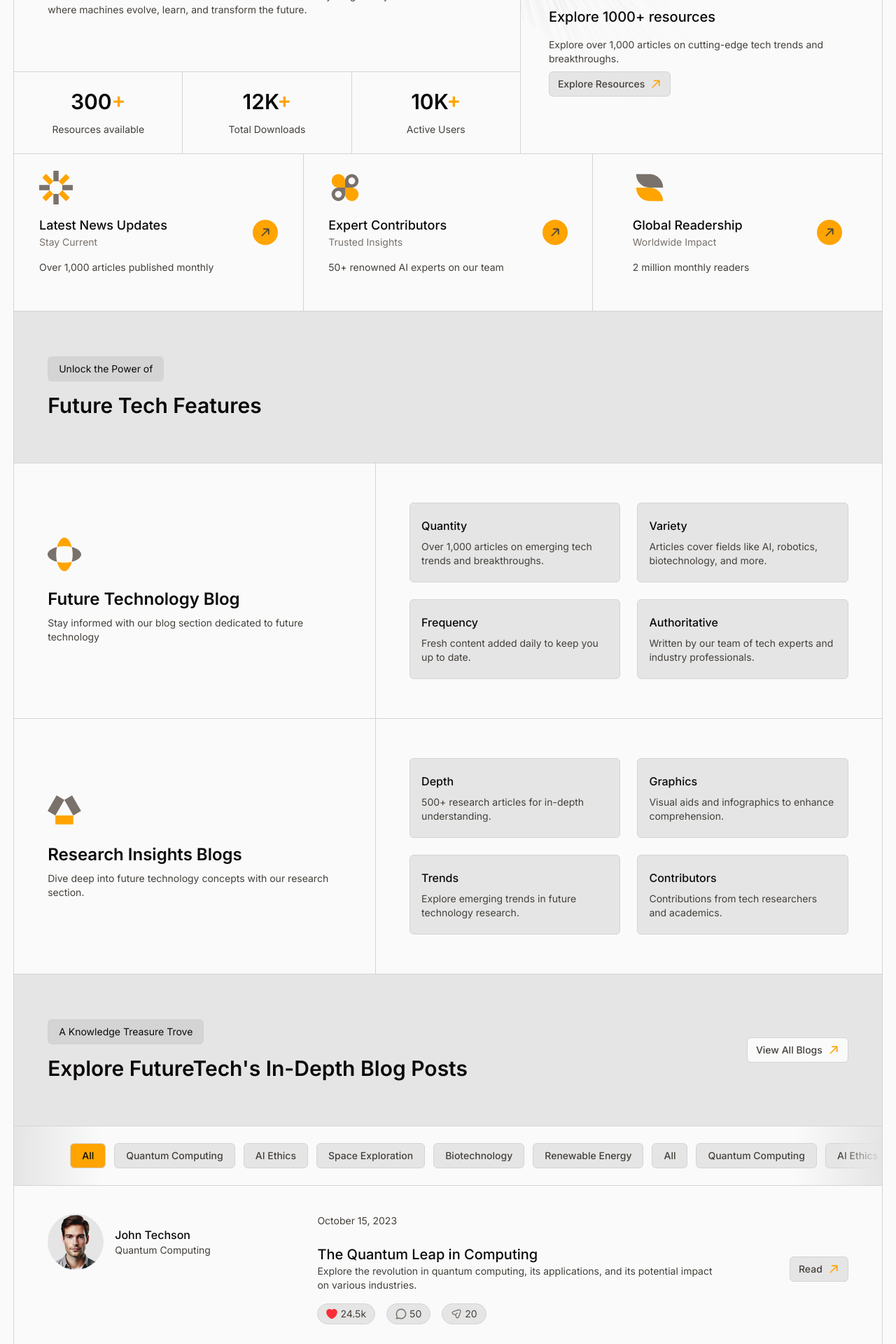
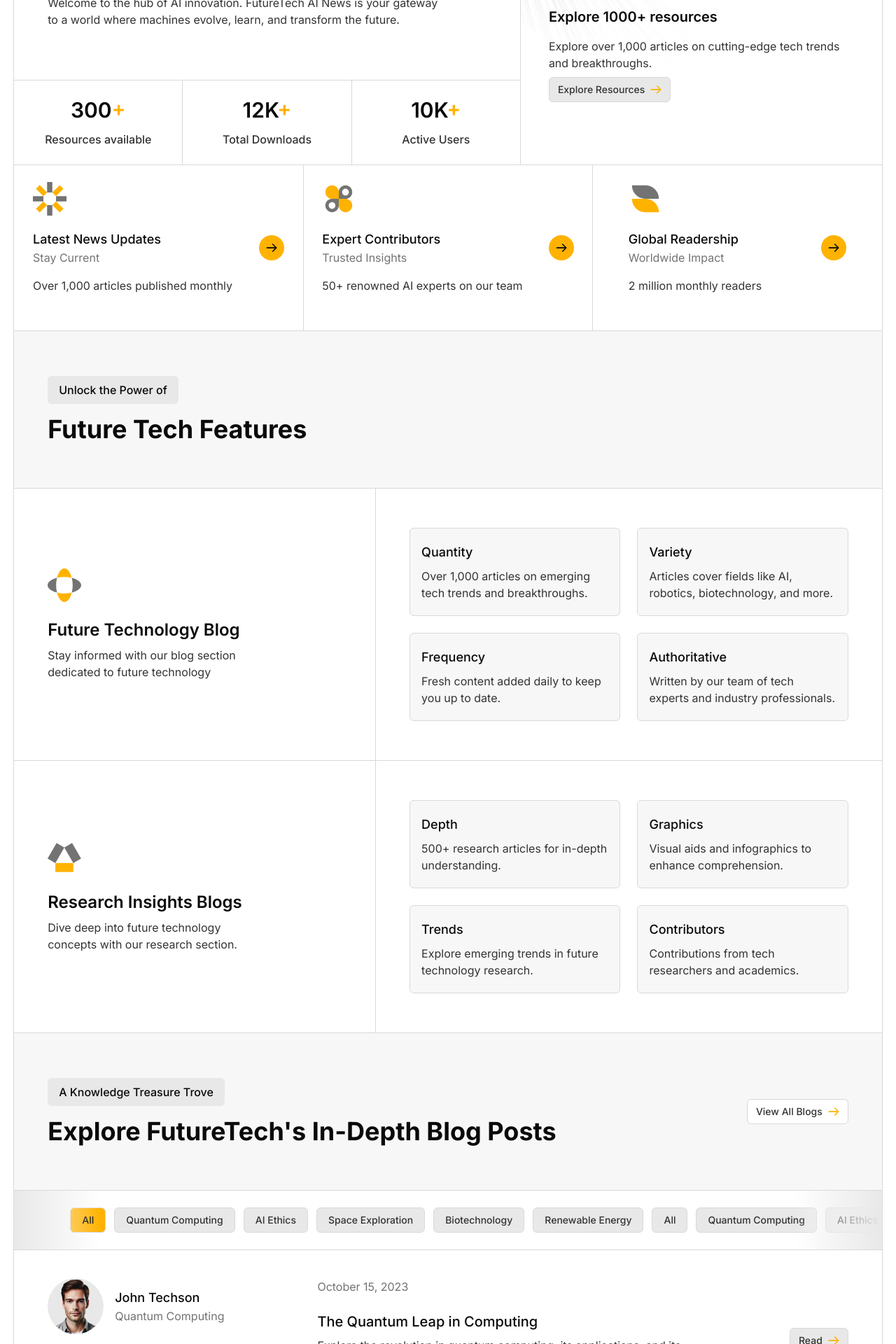
Before and after one commit to S-Ashique/Inqube, a Next.js app: page / in a window 1280 px wide. Shown: the part 320-2240 px from the top of the page at 70% size. Built offline with nearby package versions, Linux system fonts and the light colour scheme.

Commit message:
updated homepage

```diff
--- a/src/app/globals.css
+++ b/src/app/globals.css
@@ -3,46 +3,44 @@
 @custom-variant dark (&:is(.dark *));
 
 :root {
-  --background: oklch(0.985 0 0);
+  --background: hsl(0 0% 100%);
+  --accent: hsl(0 0% 97%);
+  --muted: hsl(0 0% 91%);
+  --red: hsl(0, 92%, 61%);
+  --primary: hsl(42, 100%, 50%);
 
-  --primary: oklch(78.93% 0.182 72.79);
-  --red: oklch(0.637 0.237 25.331);
+  --heading: hsl(0 0% 4%);
+  --secondary: hsl(0, 0%, 20%);
+  --light: hsl(0 0% 45%);
 
-  --muted: oklch(0.87 0 0);
-  --accent: oklch(0.922 0 0);
-
-  --heading: oklch(0.147 0.004 49.25);
-  --text: oklch(0.374 0.01 67.558);
-  --text-muted: oklch(0.553 0.013 58.071);
-
-  --border: oklch(0.871 0.006 286.286);
+  --border: hsl(0 0% 85%);
 }
 .dark {
-  --background: oklch(0.145 0 0);
+  --background: hsl(0 0 0%);
+  --accent: hsl(0 0% 5%);
+  --muted: hsl(0 0% 10%);
+  --red: hsl(0, 90%, 40%);
+  --primary: hsl(42, 100%, 45%);
 
-  --primary: oklch(78.93% 0.182 72.79);
-  --red: oklch(0.577 0.245 27.325);
+  --heading: hsl(0 0% 96%);
+  --secondary: hsl(0, 0%, 70%);
+  --light: hsl(0 0% 50%);
 
-  --muted: oklch(0.269 0 0);
-  --accent: oklch(0.205 0 0);
-
-  --heading: oklch(0.985 0.001 106.423);
-  --text: oklch(0.869 0.005 56.366);
-  --text-muted: oklch(0.553 0.013 58.071);
-
-  --border: oklch(0.371 0 0);
+  --border: hsl(0 0% 15%);
 }
 
 @theme inline {
-  /* --color-*: initial; */
+  --color-*: initial;
   --color-background: var(--background);
-  --color-primary: var(--primary);
-  --color-red: var(--red);
   --color-accent: var(--accent);
   --color-muted: var(--muted);
+  --color-red: var(--red);
+  --color-primary: var(--primary);
+
   --color-heading: var(--heading);
-  --color-text: var(--text);
-  --color-text-muted: var(--text-muted);
+  --color-secondary: var(--secondary);
+  --color-light: var(--light);
+
   --color-border: var(--border);
 }
 
@@ -51,7 +49,7 @@
     @apply border-border focus-visible:outline-none select-none;
   }
   body {
-    @apply bg-background text-text text-sm;
+    @apply bg-background text-secondary text-sm lg:text-base;
   }
   button {
     @apply cursor-pointer;
@@ -69,5 +67,7 @@
   *::-webkit-scrollbar {
     display: none;
   }
-
+  .animated{
+    @apply transition-all duration-300
+  }
 }
--- a/src/components/footer/index.tsx
+++ b/src/components/footer/index.tsx
@@ -88,10 +88,10 @@ const NavLinks = ({
                 <ArrowIcon />
               </Links>
             ) : (
-              <Link key={label} href={href} className="flex items-center gap-2">
+              <Link key={label} href={href} className="flex items-center gap-2 hover:text-heading hover:font-medium animated">
                 {label}
                 {newLink && (
-                  <span className="px-1 py-0.5 bg-accent inline-block rounded-md text-xs">
+                  <span className="px-1 py-0.5 bg-muted text-heading inline-block rounded-md text-xs">
                     New
                   </span>
                 )}
--- a/src/components/home/futures.tsx
+++ b/src/components/home/futures.tsx
@@ -6,10 +6,10 @@ const Futures = () => {
     <>
       <section className="width">
         <div className="border-l border-r border-t padding py-16 bg-accent">
-          <p className="px-4 py-2 bg-muted text-heading w-fit rounded-md">
+          <p className="px-4 py-2 bg-muted text-heading w-fit rounded-md font-medium">
             Unlock the Power of
           </p>
-          <h1 className="text-3xl font-semibold text-heading mt-4">
+          <h1 className="text-4xl font-bold text-heading mt-4">
             Future Tech Features
           </h1>
         </div>
@@ -21,14 +21,14 @@ const Futures = () => {
           >
             <div className="md:col-span-5 padding bg-background flex flex-col justify-center pt-10 md:py-10">
               <div className="">{icon}</div>
-              <h2 className="text-2xl font-semibold text-heading mt-6">{heading}</h2>
-              <p className="mt-2">{text} </p>
+              <h3 className="text-2xl font-semibold text-heading mt-6">{heading}</h3>
+              <p className="mt-2 text-balance">{text} </p>
             </div>
 
-            <div className="md:col-span-7 grid lg:grid-cols-2 gap-6 bg-background py-10 lg:py-14 padding">
+            <div className="md:col-span-7 grid lg:grid-cols-2 gap-4 xl:gap-6 bg-background py-10 lg:py-14 padding">
               {cards.map(({ heading, text }) => (
                 <div key={heading} className=" border px-4 py-5 rounded-md bg-accent">
-                  <h3 className="text-base font-medium text-heading">{heading}</h3>
+                  <p className="text-base md:text-lg font-medium text-heading">{heading}</p>
                   <p className="mt-2">{text}</p>
                 </div>
               ))}
--- a/src/components/home/hero.tsx
+++ b/src/components/home/hero.tsx
@@ -23,13 +23,13 @@ const ColumnOne = ({ className }: { className?: string }) => {
   return (
     <div className={cn(" grid md:grid-rows-4 gap-px", className)}>
       <div className="pt-24 pb-14 bg-background padding md:row-span-3">
-        <p className="text-lg text-text-muted font-medium">
+        <p className="text-lg md:text-xl font-medium text-light">
           Your Path to the Future Starts Today
         </p>
-        <h1 className="text-3xl font-semibold text-heading mt-1">
+        <h1 className="text-4xl font-bold text-heading mt-1">
           Discover New Horizons in Artificial Intelligence
         </h1>
-        <p className="mt-8 max-w-xl">
+        <p className="mt-8 max-w-xl ">
           Welcome to the hub of AI innovation. FutureTech AI News is your
           gateway to a world where machines evolve, learn, and transform the
           future.
@@ -38,11 +38,11 @@ const ColumnOne = ({ className }: { className?: string }) => {
       <div className="grid grid-cols-3 gap-px md:row-span-1">
         {counterList.map(({ number, title }) => (
           <div key={number} className="bg-background px-2 py-6 text-center">
-            <h1 className="text-3xl text-heading font-semibold">
+            <h2 className="text-3xl text-heading font-semibold">
               {number}
               <span className="text-primary">+</span>
-            </h1>
-            <p className="mt-3">{title}</p>
+            </h2>
+            <p className="mt-3 font-medium">{title}</p>
           </div>
         ))}
       </div>
@@ -63,12 +63,12 @@ const ColumnTwo = ({ className }: { className?: string }) => {
         />
       </div>
 
-      <div className="px-10 pt-36 pb-14 relative">
+      <div className="px-10 pt-36 pb-14 relative ">
         <div className="flex items-center -space-x-4 border  p-2 w-fit rounded-full bg-muted">
           {profilePictures.map((imageSrc, index) => (
             <div
               key={index}
-              className="size-16 rounded-full bg-accent border hover:z-10 focus:z-10 overflow-hidden"
+              className="size-16 rounded-full bg-secondary border hover:z-10 focus:z-10 overflow-hidden"
             >
               <Image
                 src={imageSrc}
@@ -80,9 +80,9 @@ const ColumnTwo = ({ className }: { className?: string }) => {
             </div>
           ))}
         </div>
-        <p className="text-heading mt-8 text-xl font-medium">
+        <h4 className="text-heading mt-8 text-xl font-semibold">
           Explore 1000+ resources
-        </p>
+        </h4>
         <p className="mt-4">
           Explore over 1,000 articles on cutting-edge tech trends and
           breakthroughs.
@@ -101,19 +101,23 @@ const ColumnThree = ({ className }: { className?: string }) => {
       {columnThreeList.map(({ icon, text1, text2, title }) => (
         <div
           key={title}
-          className=" bg-background px-4 py-6 flex justify-between md:justify-around items-center gap-4"
+          className=" bg-background px-4 py-6 flex justify-between md:justify-around items-center gap-4 group"
         >
           <div className="h-full grid grid-rows-3 gap-4">
             {icon}
             <div className="">
               <p className="font-medium text-heading text-lg">{title}</p>
-              <p className="text-text-muted">{text1}</p>
+              <p className="text-light ">{text1}</p>
             </div>
-            <p className="">{text2}</p>
+            <p className="text-balance">{text2}</p>
           </div>
 
-          <Links href={"/"} size={"icon"} className="rounded-full">
-            <ArrowIcon />
+          <Links
+            href={"/"}
+            size={"icon"}
+            className="rounded-full group-hover:translate-x-1 group-hover:-translate-y-1"
+          >
+            <ArrowIcon className="group-hover:rotate-0 animated" />
           </Links>
         </div>
       ))}
--- a/src/components/home/knowledge.tsx
+++ b/src/components/home/knowledge.tsx
@@ -24,22 +24,26 @@ const Knowledge = () => {
       <section className="width">
         <div className="border-l border-r border-t padding py-16 md:flex md:gap-x-14 md:justify-between md:items-center bg-accent">
           <div className="">
-            <p className="px-4 py-2 bg-muted text-heading w-fit rounded-md">
+            <p className="px-4 py-2 bg-muted text-heading w-fit rounded-md font-medium">
               A Knowledge Treasure Trove
             </p>
-            <h1 className="text-3xl font-semibold text-heading mt-4">
+            <h1 className="text-4xl font-bold text-heading mt-4">
               Explore FutureTech's In-Depth Blog Posts
             </h1>
           </div>
-          <Links href={"/"} variant={"outline"} className="mt-16 md:mt-0 bg-background">
+          <Links
+            href={"/"}
+            variant={"outline"}
+            className="mt-10 md:mt-0 bg-background hover:bg-muted group hover:translate-x-1 hover:-translate-y-1"
+          >
             View All Blogs
-            <ArrowIcon />
+            <ArrowIcon className="group-hover:rotate-0 animated" />
           </Links>
         </div>
         <div className=" border-l border-r border-t relative">
-          <div className="absolute inset-0 [background-image:linear-gradient(to_right,var(--accent),transparent_10%,transparent_90%,var(--accent))]"></div>
+          <div className="absolute inset-0 [background-image:linear-gradient(to_right,var(--muted),transparent_10%,transparent_90%,var(--muted))]"></div>
           <div
-            className="flex  gap-x-3 padding overflow-x-scroll py-6 [mask-image:linear-gradient(to_right,transparent,black_5%,black_95%,transparent)] "
+            className="flex cursor-grab  gap-x-3 padding overflow-x-scroll py-6 [mask-image:linear-gradient(to_right,transparent,black_10%,black_90%,transparent)] "
             onMouseDown={(e) => {
               setIsTabDraggable(true);
               setStartX(e.pageX);
@@ -91,7 +95,7 @@ const Knowledge = () => {
               >
                 <div className="order-1 lg:order-1 col-span-8 lg:col-span-4 ">
                   <div className="flex items-center gap-4 ">
-                    <div className="size-20 overflow-hidden rounded-full bg-accent ">
+                    <div className="size-16 md:size-20 shrink-0 overflow-hidden rounded-full bg-muted ">
                       <Image
                         src={src}
                         alt="profile picture"
@@ -101,40 +105,47 @@ const Knowledge = () => {
                       />
                     </div>
                     <div className="">
-                      <p className="text-heading text-base font-medium">
+                      <p className="text-heading text-base md:text-lg font-medium">
                         {name}
                       </p>
-                      <p>{subject} </p>
+                      <p className="text-xs md:text-base text-light">
+                        {subject}{" "}
+                      </p>
                     </div>
                   </div>
                 </div>
 
                 <div className="order-3  lg:order-2 col-span-full lg:col-span-6 ">
-                  <p>{date} </p>
-                  <h3 className="mt-6 text-heading font-medium text-xl">
+                  <p className="text-light">{date} </p>
+                  <h4 className="mt-6 text-heading font-medium text-xl">
                     {heading}{" "}
-                  </h3>
-                  <p>{text} </p>
+                  </h4>
+                  <p className="mt-2">{text} </p>
                   <div className="flex gap-4 mt-4">
                     <div className="flex items-center gap-1 px-3 py-1 border rounded-full bg-accent">
                       <LikeIcon
                         className={index === 0 ? "fill-red stroke-red" : " "}
                       />
-                      <span> {like}</span>
+                      <span className="text-sm"> {like}</span>
                     </div>
                     <div className="flex items-center gap-1 px-3 py-1 border rounded-full bg-accent">
-                      <CommentIcon /> <span> {comment} </span>
+                      <CommentIcon />{" "}
+                      <span className="text-sm"> {comment} </span>
                     </div>
                     <div className="flex items-center gap-1 px-3 py-1 border rounded-full bg-accent">
-                      <ShareIcon /> <span> {share}</span>
+                      <ShareIcon /> <span className="text-sm"> {share}</span>
                     </div>
                   </div>
                 </div>
 
                 <div className="order-2 lg:order-3 col-span-4 lg:col-span-2 flex items-center justify-end">
-                  <Links href={link} variant={"outline"}>
+                  <Links
+                    href={link}
+                    variant={"outline"}
+                    className="hover:translate-x-1 hover:-translate-y-1 group"
+                  >
                     Read
-                    <ArrowIcon />
+                    <ArrowIcon className="group-hover:rotate-0 animated" />
                   </Links>
                 </div>
               </div>
--- a/src/components/svg/index.tsx
+++ b/src/components/svg/index.tsx
@@ -47,7 +47,7 @@ export const ArrowIcon = ({ className }: { className?: string }) => {
       viewBox="0 0 21 21"
       fill="none"
       xmlns="http://www.w3.org/2000/svg"
-      className={cn("fill-primary stroke-1 stroke-primary", className)}
+      className={cn("fill-primary stroke-1 stroke-primary rotate-45", className)}
     >
       <path
         fillRule="evenodd"
@@ -114,25 +114,7 @@ export const EyeIcon = ({ className }: { className?: string }) => {
   );
 };
 
-export const ArrowRightIcon = ({ className }: { className?: string }) => {
-  return (
-    <svg
-      xmlns="http://www.w3.org/2000/svg"
-      width="24"
-      height="24"
-      viewBox="0 0 24 24"
-      fill="none"
-      stroke="currentColor"
-      strokeWidth="2"
-      strokeLinecap="round"
-      strokeLinejoin="round"
-      className={cn("size-4", className)}
-    >
-      <path d="M5 12h14" />
-      <path d="m12 5 7 7-7 7" />
-    </svg>
-  );
-};
+
 
 export const StarIcon = ({ className }: { className?: string }) => {
   return (
@@ -189,7 +171,7 @@ export const ReadershipIcon = ({
       >
         <path
           d="M3 3H15C21.6274 3 27 8.37258 27 15H15C8.37258 15 3 9.62742 3 3Z"
-          className="fill-text-muted"
+          className="fill-light"
         />
         <path
           d="M3 15H15C21.6274 15 27 20.3726 27 27H15C8.37258 27 3 21.6274 3 15Z"
@@ -226,13 +208,13 @@ export const ContributionIcon = ({
           fillRule="evenodd"
           clipRule="evenodd"
           d="M21 3C17.6863 3 15 5.68629 15 9V15H21C24.3137 15 27 12.3137 27 9C27 5.68629 24.3137 3 21 3ZM24 9C24 10.6569 22.6569 12 21 12C19.3431 12 18 10.6569 18 9C18 7.34315 19.3431 6 21 6C22.6569 6 24 7.34315 24 9Z"
-          className="fill-text-muted"
+          className="fill-light"
         />
         <path
           fillRule="evenodd"
           clipRule="evenodd"
           d="M9 27C12.3137 27 15 24.3137 15 21V15H9C5.68629 15 3 17.6863 3 21C3 24.3137 5.68629 27 9 27ZM12 21C12 22.6569 10.6569 24 9 24C7.34315 24 6 22.6569 6 21C6 19.3431 7.34315 18 9 18C10.6569 18 12 19.3431 12 21Z"
-          className="fill-text-muted"
+          className="fill-light"
         />
       </svg>
     </>
@@ -251,19 +233,19 @@ export const NewsIcon = ({ className = "size-12" }: { className?: string }) => {
       >
         <path
           d="M17.3562 20.65H12.6729V30H17.3562V20.65Z"
-          className="fill-text-muted"
+          className="fill-light"
         />
         <path
           d="M17.3562 0H12.6729V9.35H17.3562V0Z"
-          className="fill-text-muted"
+          className="fill-light"
         />
         <path
           d="M20.646 12.6567V17.3401H29.996V12.6567H20.646Z"
-          className="fill-text-muted"
+          className="fill-light"
         />
         <path
           d="M0 12.661L0 17.3443H9.35V12.661H0Z"
-          className="fill-text-muted"
+          className="fill-light"
         />
         <path
           d="M20.6544 17.3261L17.3428 20.6377L23.9542 27.2491L27.2657 23.9375L20.6544 17.3261Z"
@@ -303,11 +285,11 @@ export const FuturesIcon = ({
       >
         <path
           d="M28.75 28.75C35.4207 27.1442 40 23.8291 40 20C40 16.1709 35.4207 12.8558 28.75 11.25C29.4363 13.8829 29.8225 16.8547 29.8225 20C29.8225 23.1453 29.4363 26.1171 28.75 28.75Z"
-          className="fill-text-muted"
+          className="fill-light"
         />
         <path
           d="M11.25 28.75C4.57932 27.1442 0 23.8291 0 20C0 16.1709 4.57932 12.8558 11.25 11.25C10.5637 13.8829 10.1775 16.8547 10.1775 20C10.1775 23.1453 10.5637 26.1171 11.25 28.75Z"
-          className="fill-text-muted"
+          className="fill-light"
         />
         <path
           d="M11.25 28.75C12.8558 35.4207 16.1709 40 20 40C23.8291 40 27.1442 35.4207 28.75 28.75C26.1171 29.4363 23.1453 29.8225 20 29.8225C16.8547 29.8225 13.8829 29.4363 11.25 28.75Z"
@@ -343,11 +325,11 @@ export const ResearchIcon = ({
         />
         <path
           d="M44.3535 34.5291L57.7397 26.8003L42.2661 -9.68632e-07L28.8799 7.72878L44.3535 34.5291Z"
-          className="fill-text-muted"
+          className="fill-light"
         />
         <path
           d="M28.8599 7.74978L15.4736 0.0209961L2.19345e-05 26.8213L13.3863 34.5501L28.8599 7.74978Z"
-          className="fill-text-muted"
+          className="fill-light"
         />
       </svg>
     </>
@@ -362,7 +344,7 @@ export const LikeIcon = ({ className }: { className?: string }) => {
       viewBox="0 0 22 20"
       fill="none"
       xmlns="http://www.w3.org/2000/svg"
-      className={cn("stroke-text-muted size-4", className)}
+      className={cn("stroke-light size-4", className)}
     >
       <path
         d="M11.62 18.81C11.28 18.93 10.72 18.93 10.38 18.81C7.48 17.82 1 13.69 1 6.68998C1 3.59998 3.49 1.09998 6.56 1.09998C8.38 1.09998 9.99 1.97998 11 3.33998C12.01 1.97998 13.63 1.09998 15.44 1.09998C18.51 1.09998 21 3.59998 21 6.68998C21 13.69 14.52 17.82 11.62 18.81Z"
@@ -382,7 +364,7 @@ export const CommentIcon = ({ className }: { className?: string }) => {
       viewBox="0 0 16 15"
       fill="none"
       xmlns="http://www.w3.org/2000/svg"
-      className={cn("stroke-text-muted size-4", className)}
+      className={cn("stroke-light size-4", className)}
     >
       <path
         d="M5.07167 13.4906C5.95564 13.9235 6.94952 14.1666 8.00016 14.1666C11.6821 14.1666 14.6668 11.1819 14.6668 7.49992C14.6668 3.81802 11.6821 0.833252 8.00016 0.833252C4.31827 0.833252 1.3335 3.81802 1.3335 7.49992C1.3335 8.8667 1.7448 10.1374 2.45038 11.195M5.07167 13.4906L1.3335 14.1666L2.45038 11.195M5.07167 13.4906L5.07709 13.4897M2.45038 11.195L2.45144 11.1922"
@@ -402,7 +384,7 @@ export const ShareIcon = ({ className }: { className?: string }) => {
       viewBox="0 0 24 24"
       fill="none"
       xmlns="http://www.w3.org/2000/svg"
-      className={cn("stroke-text-muted size-4", className)}
+      className={cn("stroke-light size-4", className)}
     >
       <path
         d="M7.39999 6.32003L15.89 3.49003C19.7 2.22003 21.77 4.30003 20.51 8.11003L17.68 16.6C15.78 22.31 12.66 22.31 10.76 16.6L9.91999 14.08L7.39999 13.24C1.68999 11.34 1.68999 8.23003 7.39999 6.32003Z"
@@ -432,7 +414,7 @@ export const EbooksIcon = ({ className }: { className?: string }) => {
     >
       <path
         d="M21.5 29C21.5 20.3674 46.6449 5.00101 45.4594 10.7595C42.9819 22.7935 42.9819 35.2065 45.4594 47.2405C46.6449 52.999 21.5 37.6326 21.5 29Z"
-        className="fill-text-muted"
+        className="fill-light"
       />
       <path
         d="M24.5 20C24.5 28.6326 -0.644857 43.999 0.540638 38.2405C3.01806 26.2065 3.01806 13.7935 0.540638 1.75952C-0.644857 -3.99898 24.5 11.3674 24.5 20Z"
@@ -452,7 +434,7 @@ export const WhitepaperIcon = ({ className }: { className?: string }) => {
       xmlns="http://www.w3.org/2000/svg"
       className={cn("size-12", className)}
     >
-      <path d="M21 0V48L0 36V12L21 0Z" className="fill-text-muted" />
+      <path d="M21 0V48L0 36V12L21 0Z" className="fill-light" />
       <path d="M42 0V48L21 36V12L42 0Z" className="fill-primary" />
     </svg>
   );
--- a/src/components/ui/links.tsx
+++ b/src/components/ui/links.tsx
@@ -4,14 +4,15 @@ import { cn } from "@/lib/utils";
 import Link from "next/link";
 
 export const linkVariants = cva(
-  "inline-flex items-center justify-center gap-2 whitespace-nowrap rounded-md font-medium  transition-all duration-300  disabled:pointer-events-none disabled:opacity-50 [&_svg]:pointer-events-none [&_svg:not([class*='size-'])]:size-4 shrink-0 [&_svg]:shrink-0 hover:scale-105 active:scale-90 focus-visible:scale-105",
+  "inline-flex items-center justify-center gap-2 whitespace-nowrap rounded-md font-medium text-sm transition-all duration-300  disabled:pointer-events-none disabled:opacity-50 [&_svg]:pointer-events-none [&_svg:not([class*='size-'])]:size-4 shrink-0 shrink-0 ",
   {
     variants: {
       variant: {
         default:
-          "bg-primary text-heading hover:bg-primary/80 focus-visible:bg-primary/80 active:bg-primary/80 [&_svg]:fill-text [&_svg]:stroke-text",
+          "bg-primary text-heading hover:bg-primary/80 focus-visible:bg-primary/80 active:bg-primary/80 [&_svg]:fill-heading [&_svg]:stroke-heading",
         outline:
-          "border bg-accent hover:bg-muted focus-visible:bg-muted active:bg-muted",
+          "border bg-muted hover:bg-accent focus-visible:bg-accent active:bg-accent hover:text-heading focus-visible:text-heading active:text-heading",
+        link: "hover:text-heading focus-visible:text-heading active:text-heading",
       },
       size: {
         default: "h-9 px-4 py-2 has-[>svg]:px-3",
@@ -29,15 +30,16 @@ export function Links({
   className,
   variant,
   size,
-  asChild = false,
+  is_scale = true,
   ...props
 }: React.ComponentProps<typeof Link> &
-  VariantProps<typeof linkVariants> & {
-    asChild?: boolean;
-  }) {
+  VariantProps<typeof linkVariants> & { is_scale?: boolean }) {
   return (
     <Link
-      className={cn(linkVariants({ variant, size, className }))}
+      className={cn(
+        linkVariants({ variant, size, className }),
+        is_scale && "hover:scale-105 active:scale-90 focus-visible:scale-105"
+      )}
       {...props}
     />
   );
```
Also changed, not shown: src/components/home/gateway.tsx (+21 -16 lines), src/components/home/get-in-touch.tsx (+13 -7 lines), src/components/home/testimonials.tsx (+11 -9 lines), src/components/navbar/index.tsx (+10 -13 lines).
